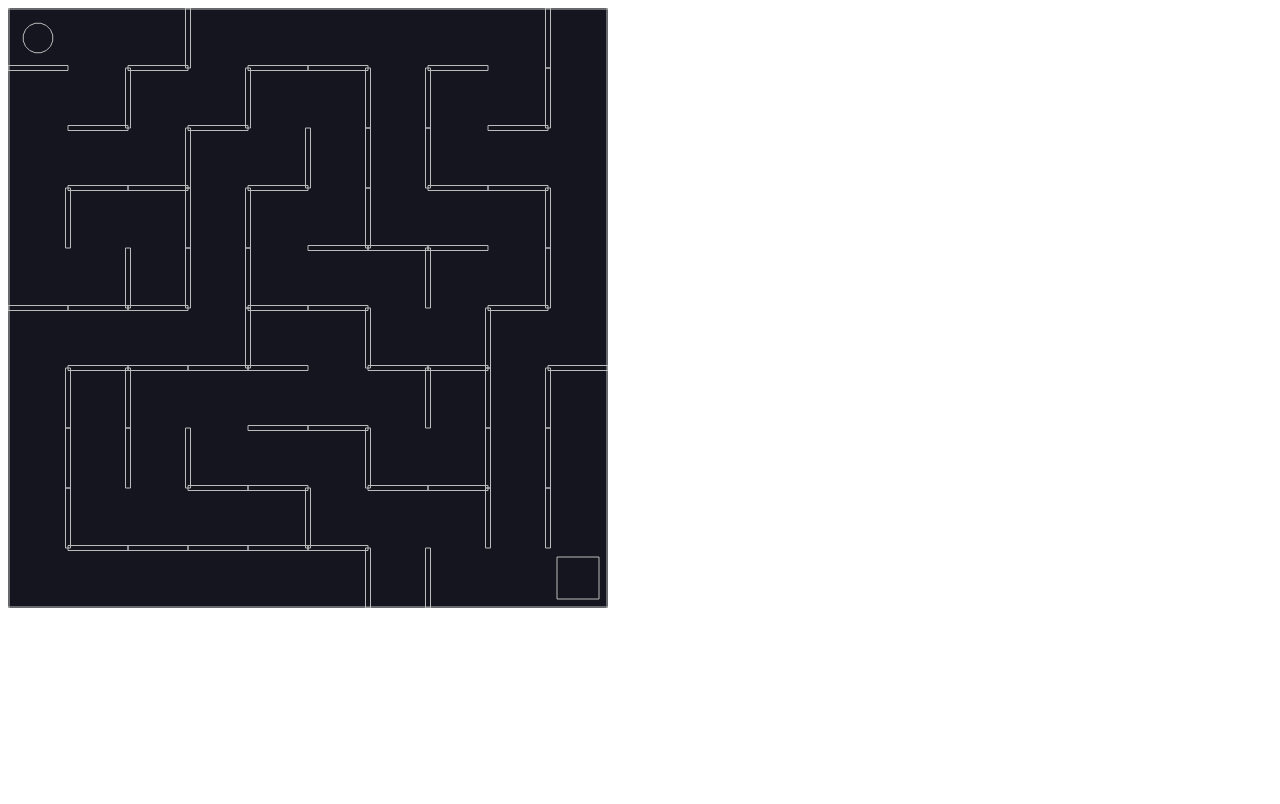
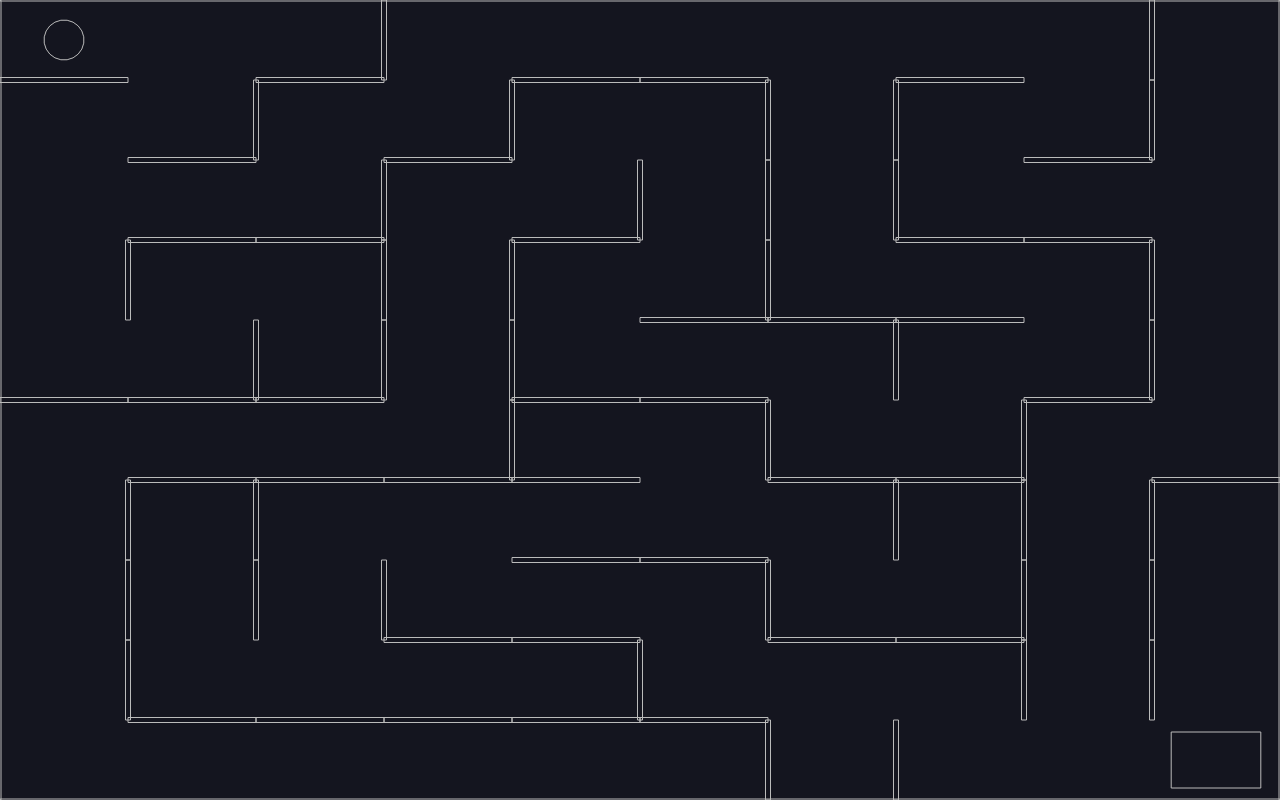
Before and after one commit to woodb58/maze_game, a plain HTML site: page index.html in a window 1280 px wide. Drawn offline with nearby package versions, Linux system fonts and the light colour scheme.

Commit message:
added win mechanic and refactored to make maze more dynamic/allow for rectangle mazes

```diff
--- a/index.html
+++ b/index.html
@@ -5,6 +5,11 @@
     <meta http-equiv="X-UA-Compatible" content="IE=edge">
     <meta name="viewport" content="width=device-width, initial-scale=1.0">
     <script src="https://cdnjs.cloudflare.com/ajax/libs/matter-js/0.18.0/matter.min.js" integrity="sha512-5T245ZTH0m0RfONiFm2NF0zcYcmAuNzcGyPSQ18j8Bs5Pbfhp5HP1hosrR8XRt5M3kSRqzjNMYpm2+it/AUX/g==" crossorigin="anonymous" referrerpolicy="no-referrer"></script>
+    <style>
+       body {
+        margin: 0;
+       }
+    </style>
     <title>Document</title>
 </head>
 <body>
--- a/index.js
+++ b/index.js
@@ -1,10 +1,12 @@
-const { Engine, Render, Runner, World, Bodies, Body } = Matter;
+const { Engine, Render, Runner, World, Bodies, Body, Events } = Matter;
 
-const cells = 10;
-const width = 600;
-const height = 600;
+const cellsHorizontal = 10;
+const cellsVertical = 10;
+const width = window.innerWidth;
+const height = window.innerHeight;
 
-const unitLength = width / cells;
+const unitLengthX = width / cellsHorizontal;
+const unitLengthY = height / cellsVertical;
 
 const engine = Engine.create();
 engine.world.gravity.y = 0;
@@ -48,20 +50,20 @@ const shuffle = (arr) => {
   return arr;
 };
 
-const grid = Array(cells)
+const grid = Array(cellsVertical)
   .fill(null)
-  .map(() => Array(cells).fill(false));
+  .map(() => Array(cellsHorizontal).fill(false));
 
-const verticals = Array(cells)
+const verticals = Array(cellsVertical)
   .fill(null)
-  .map(() => Array(cells - 1).fill(false));
+  .map(() => Array(cellsHorizontal - 1).fill(false));
 
-const horizontals = Array(cells - 1)
+const horizontals = Array(cellsVertical - 1)
   .fill(null)
-  .map(() => Array(cells).fill(false));
+  .map(() => Array(cellsHorizontal).fill(false));
 
-const startRow = Math.floor(Math.random() * cells);
-const startColumn = Math.floor(Math.random() * cells);
+const startRow = Math.floor(Math.random() * cellsVertical);
+const startColumn = Math.floor(Math.random() * cellsHorizontal);
 
 const stepThrough = (row, column) => {
   // have we visited the cell at [row, column] return
@@ -87,9 +89,9 @@ const stepThrough = (row, column) => {
     // see if neighbor is out of bounds
     if (
       nextRow < 0 ||
-      nextRow >= cells ||
+      nextRow >= cellsVertical ||
       nextColumn < 0 ||
-      nextColumn >= cells
+      nextColumn >= cellsHorizontal
     ) {
       continue;
     }
@@ -124,11 +126,12 @@ horizontals.forEach((row, rowIndex) => {
     }
 
     const wall = Bodies.rectangle(
-      columnIndex * unitLength + unitLength / 2,
-      rowIndex * unitLength + unitLength,
-      unitLength,
+      columnIndex * unitLengthX + unitLengthX / 2,
+      rowIndex * unitLengthY + unitLengthY,
+      unitLengthX,
       5,
       {
+        label: "wall",
         isStatic: true,
       }
     );
@@ -143,11 +146,12 @@ verticals.forEach((row, rowIndex) => {
     }
 
     const wall = Bodies.rectangle(
-      columnIndex * unitLength + unitLength,
-      rowIndex * unitLength + unitLength / 2,
+      columnIndex * unitLengthX + unitLengthX,
+      rowIndex * unitLengthY + unitLengthY / 2,
       5,
-      unitLength,
+      unitLengthY,
       {
+        label: "wall",
         isStatic: true,
       }
     );
@@ -158,11 +162,12 @@ verticals.forEach((row, rowIndex) => {
 // goal
 
 const goal = Bodies.rectangle(
-  width - unitLength / 2,
-  height - unitLength / 2,
-  unitLength * 0.7,
-  unitLength * 0.7,
+  width - unitLengthX / 2,
+  height - unitLengthY / 2,
+  unitLengthX * 0.7,
+  unitLengthY * 0.7,
   {
+    label: "goal",
     isStatic: true,
   }
 );
@@ -170,7 +175,10 @@ World.add(world, goal);
 
 // ball
 
-const ball = Bodies.circle(unitLength / 2, unitLength / 2, unitLength / 4);
+const ballRadius = Math.min(unitLengthX, unitLengthY / 4)
+const ball = Bodies.circle(unitLengthX / 2, unitLengthY / 2, ballRadius, {
+  label: "ball",
+});
 World.add(world, ball);
 
 document.addEventListener("keydown", (event) => {
@@ -189,3 +197,23 @@ document.addEventListener("keydown", (event) => {
     Body.setVelocity(ball, { x: x - 5, y });
   }
 });
+
+// win condition
+
+Events.on(engine, "collisionStart", (event) => {
+  event.pairs.forEach((collision) => {
+    const labels = ["ball", "goal"];
+
+    if (
+      labels.includes(collision.bodyA.label) &&
+      labels.includes(collision.bodyB.label)
+    ) {
+      world.gravity.y = 1;
+      world.bodies.forEach((body) => {
+        if (body.label === "wall") {
+          Body.setStatic(body, false);
+        }
+      });
+    }
+  });
+});
```
